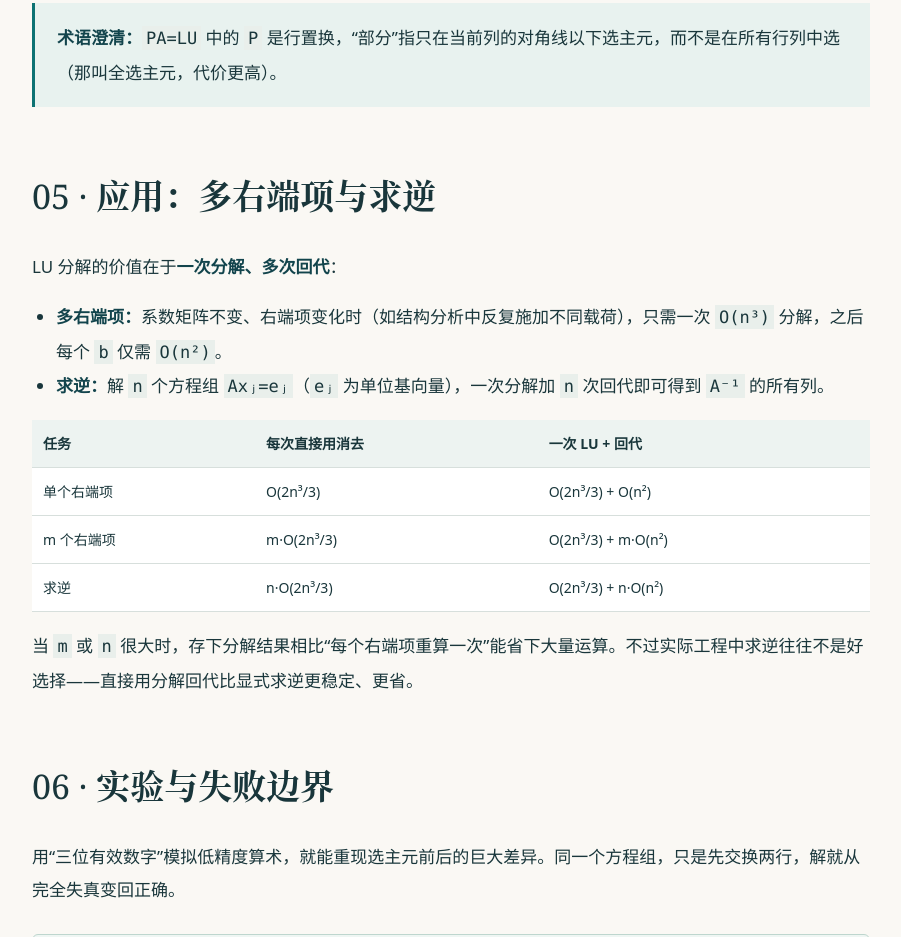
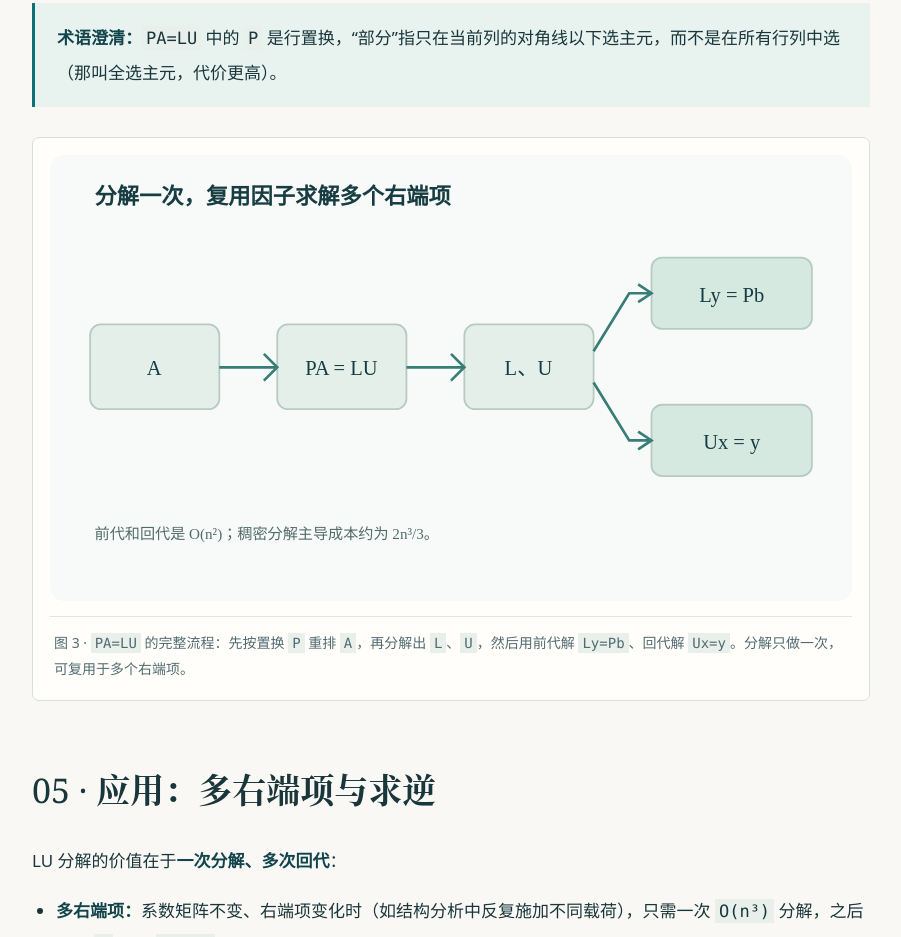
Before and after one commit to 1998x-stack/numerical-analysis-tutorial, a plain HTML site: page chapters/15.html in a window 1280 px wide. Shown: the part 4083-5020 px from the top of the page, without its empty margins (284-1185 px from the left). Drawn offline with Linux system fonts and the light colour scheme.

Commit message:
docs(numerical-analysis-tutorial): add PA=LU flow figure to ch15 (use existing 15-lu-flow.svg)

```diff
--- a/chapters/15.html
+++ b/chapters/15.html
@@ -61,6 +61,7 @@
 <div class="math-equation" role="group" aria-label="公式 15.5"><div class="math-scroll" role="region" tabindex="0" aria-label="置换矩阵乘A等于单位下三角乘上三角，必要时可横向滚动"><math display="block" aria-label="置换矩阵乘A等于单位下三角乘上三角"><mi>P</mi><mi>A</mi><mo>=</mo><mi>L</mi><mi>U</mi></math></div><div class="equation-tag">(15.5)</div></div>
 <p>求解 <code>Ax=b</code> 时，先对 <code>b</code> 施加同样的行交换得 <code>Pb</code>，再解 <code>Ly=Pb</code>（前向替换）与 <code>Ux=y</code>（回代）。置换矩阵 <code>P</code> 只记录“哪一行去了哪里”，本身不引入舍入。几乎所有库函数（如 SciPy 的 <code>lu_factor</code>）默认采用部分选主元。</p>
 <aside class="callout"><p><strong>术语澄清：</strong><code>PA=LU</code> 中的 <code>P</code> 是行置换，“部分”指只在当前列的对角线以下选主元，而不是在所有行列中选（那叫全选主元，代价更高）。</p></aside>
+<figure><img src="../assets/svg/15-lu-flow.svg" alt="LU 流程图：矩阵 A 先做行置换 P，再分解为 L 与 U，随后前代解 Ly=Pb、回代解 Ux=y" loading="lazy"><figcaption>图 3 · <code>PA=LU</code> 的完整流程：先按置换 <code>P</code> 重排 <code>A</code>，再分解出 <code>L</code>、<code>U</code>，然后用前代解 <code>Ly=Pb</code>、回代解 <code>Ux=y</code>。分解只做一次，可复用于多个右端项。</figcaption></figure>
 </section>
 <section id="apps" aria-labelledby="apps-heading">
 <h2 id="apps-heading">05 · 应用：多右端项与求逆</h2>
```
